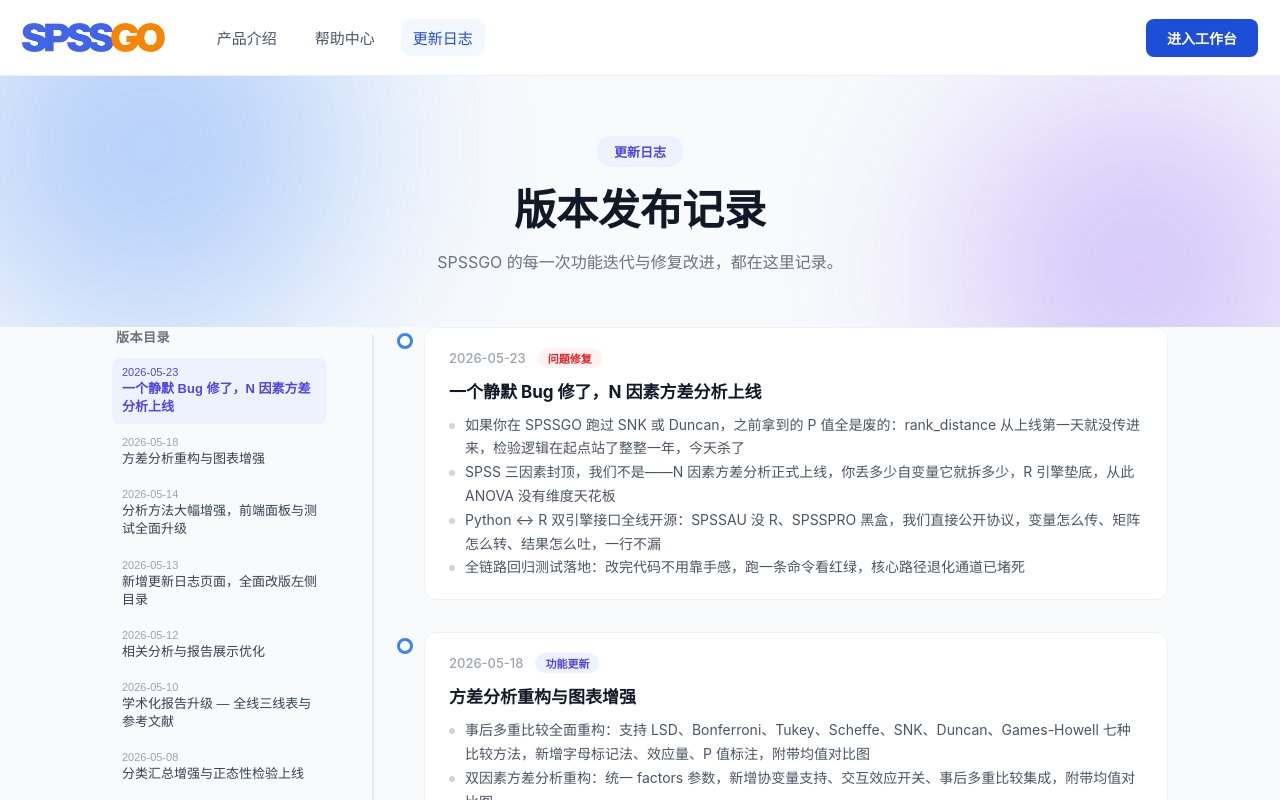
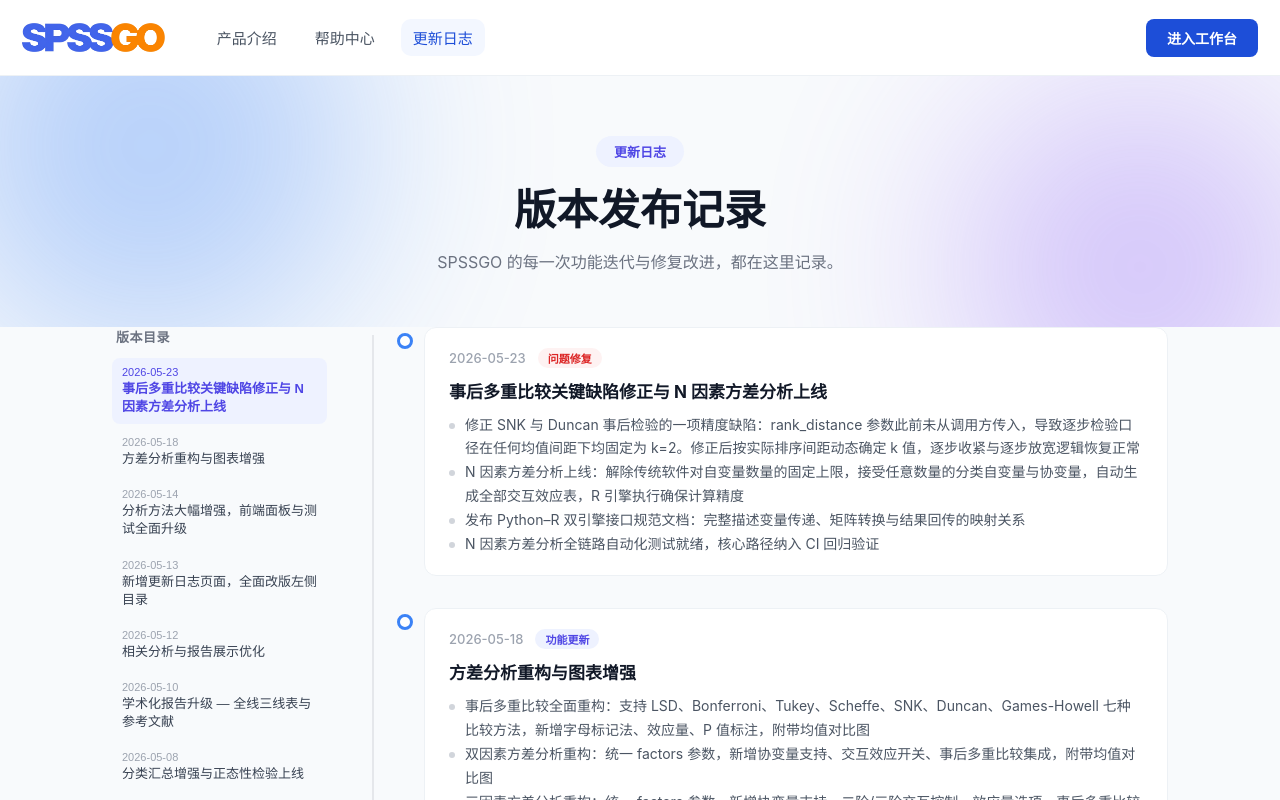
Before and after one commit to lauiiiiii/SPSSGO, a Vue app in the folder frontend/: page /changelog in a window 1280 px wide. Shown: the top 800 px of the page. Built offline with nearby package versions, Linux system fonts and the light colour scheme.

Commit message:
docs: 更新日志重写为产品公告风格

```diff
--- a/frontend/src/views/ChangelogApp.vue
+++ b/frontend/src/views/ChangelogApp.vue
@@ -78,12 +78,12 @@
   {
     date: '2026-05-23',
     type: 'fix',
-    title: '一个静默 Bug 修了，N 因素方差分析上线',
+    title: '事后多重比较关键缺陷修正与 N 因素方差分析上线',
     items: [
-      '如果你在 SPSSGO 跑过 SNK 或 Duncan，之前拿到的 P 值全是废的：rank_distance 从上线第一天就没传进来，检验逻辑在起点站了整整一年，今天杀了',
-      'SPSS 三因素封顶，我们不是——N 因素方差分析正式上线，你丢多少自变量它就拆多少，R 引擎垫底，从此 ANOVA 没有维度天花板',
-      'Python ↔ R 双引擎接口全线开源：SPSSAU 没 R、SPSSPRO 黑盒，我们直接公开协议，变量怎么传、矩阵怎么转、结果怎么吐，一行不漏',
-      '全链路回归测试落地：改完代码不用靠手感，跑一条命令看红绿，核心路径退化通道已堵死',
+      '修正 SNK 与 Duncan 事后检验的一项精度缺陷：rank_distance 参数此前未从调用方传入，导致逐步检验口径在任何均值间距下均固定为 k=2。修正后按实际排序间距动态确定 k 值，逐步收紧与逐步放宽逻辑恢复正常',
+      'N 因素方差分析上线：解除传统软件对自变量数量的固定上限，接受任意数量的分类自变量与协变量，自动生成全部交互效应表，R 引擎执行确保计算精度',
+      '发布 Python–R 双引擎接口规范文档：完整描述变量传递、矩阵转换与结果回传的映射关系',
+      'N 因素方差分析全链路自动化测试就绪，核心路径纳入 CI 回归验证',
     ],
   },
   {
```
Also changed, not shown: 1 other file (tests, documents, lock files or other folders).
